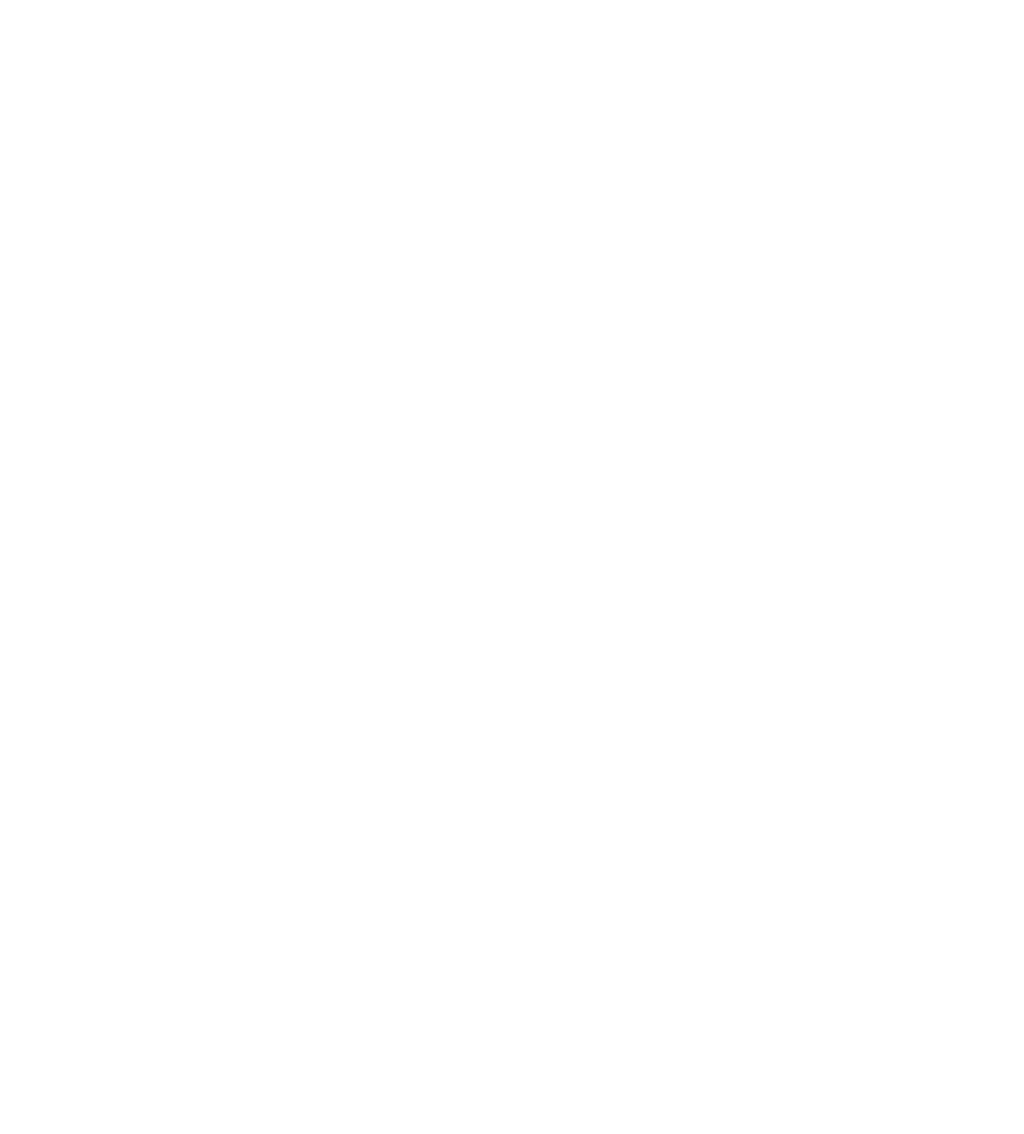
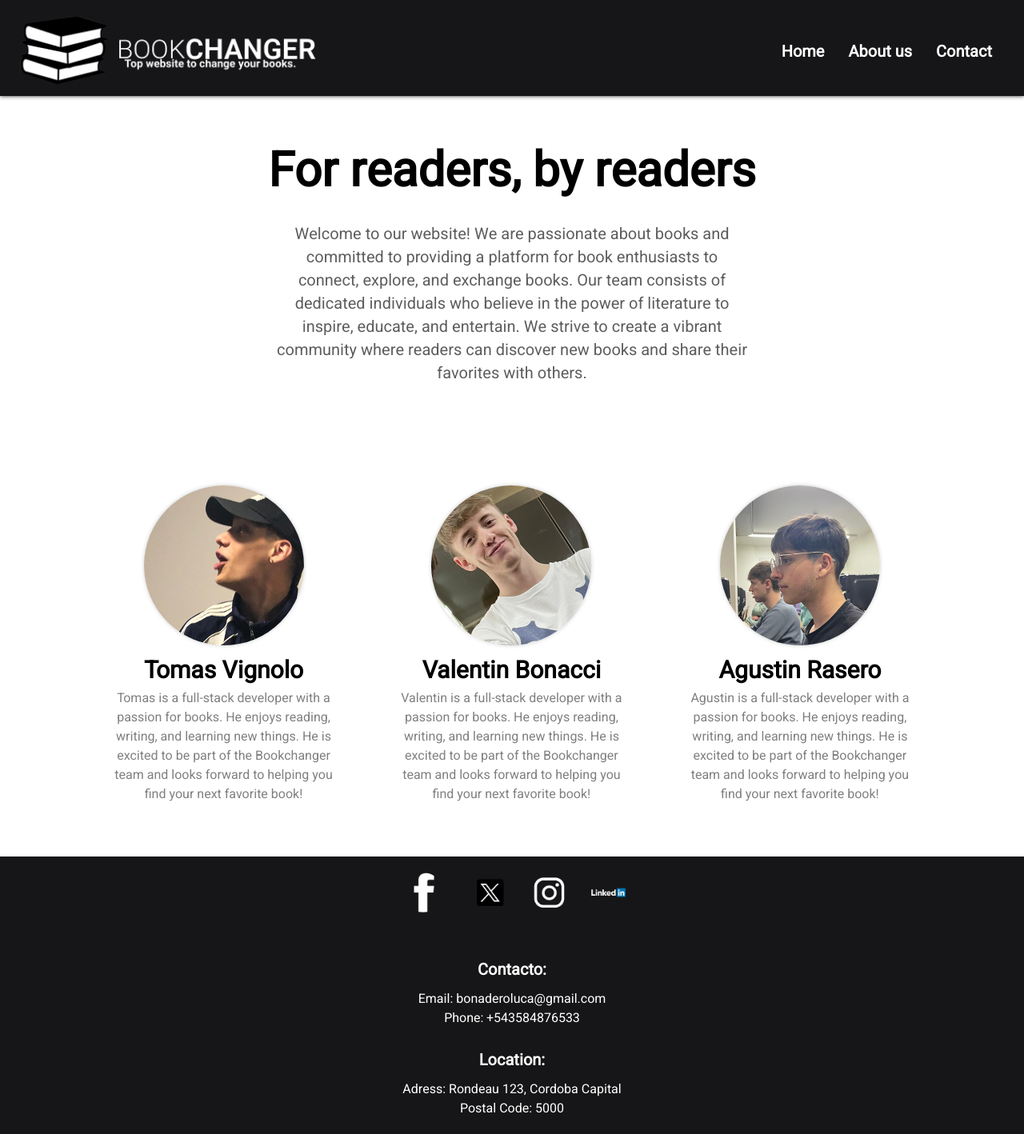
Before and after one commit to lucabonadero/tp-aw-v2, a website: page aboutus.html in a window 1280 px wide. Shown: the whole page at 80% size. Before the commit the page ends 800 px from the top, so only its background shows below. Drawn offline with Linux system fonts and the light colour scheme.

Commit message:
v3
v3-aboutus

```diff
--- a/aboutus.html
+++ b/aboutus.html
@@ -3,9 +3,75 @@
 <head>
     <meta charset="UTF-8">
     <meta name="viewport" content="width=device-width, initial-scale=1.0">
-    <title>Document</title>
+    <link rel="stylesheet" href="styles.css">
+    <link rel="icon" href="assets/icon.png  ">
+    <link href="https://fonts.googleapis.com/css?family=Heebo" rel="stylesheet">
+    <title>Bookchanger - About Us</title>
 </head>
 <body>
+    <header class="header">
+        <img src="assets/bookchangerlogov4.png" alt="Bookchanger logo" class="header__logo">
+        <nav class="header__menu">
+            <a href="index.html">Home</a>
+            <a href="aboutus.html">About us</a>
+            <a href="contact.html">Contact</a>
+        </nav>
+    </header>
+    <!-- Contenido para aboutus.html -->
+<main>
+    <section class="quienes-somos">
+      <h1>For readers, by readers</h1>
+      <p>Welcome to our website! We are passionate about books and committed to providing a platform for book enthusiasts to connect, explore, and exchange books. Our team consists of dedicated individuals who believe in the power of literature to inspire, educate, and entertain. We strive to create a vibrant community where readers can discover new books and share their favorites with others.</p>
+    </section>
+
+    <section class="nuestro-equipo">
+      <!-- Fotos -->
+      <div class="nuestroequipo__contenedorimagenes">
+        <figure>
+            <img src="assets/teimi.jpg" alt="Tomas Vignolo" class="nuestro-equipo__foto">
+            <h3>Tomas Vignolo</h3>
+            <p>Tomas is a full-stack developer with a passion for books. He enjoys reading, writing, and learning new things. He is excited to be part of the Bookchanger team and looks forward to helping you find your next favorite book!</p>
+        </figure>
+
+        <figure>
+            <img src="assets/valen.jpg" alt="Valentin Bonacci" class="nuestro-equipo__foto">
+            <h3>Valentin Bonacci</h3>
+            <p>Valentin is a full-stack developer with a passion for books. He enjoys reading, writing, and learning new things. He is excited to be part of the Bookchanger team and looks forward to helping you find your next favorite book!</p>
+        </figure>
+        <figure>
+            <img src="assets/agus.jpg" alt="Agustin Rasero" class="nuestro-equipo__foto">
+            <h3>Agustin Rasero</h3>
+            <p>Agustin is a full-stack developer with a passion for books. He enjoys reading, writing, and learning new things. He is excited to be part of the Bookchanger team and looks forward to helping you find your next favorite book!</p>
+        </figure>
+
+
+      </div>
+    </section>
+
+  </main>
+
+
+    <footer class="footer">
+
+        <div class="redes-sociales">
+          <a href="#" class="footer__redes-sociales"><img src="assets/facebook.png" alt="Facebook" class="footer__redes-sociales"></a>
+          <a href="#" class="footer__redes-sociales"><img src="assets/twitter.png" alt="Twitter"></a>
+          <a href="#" class="footer__redes-sociales"><img src="assets/instagram.png" alt="Instagram"></a>
+          <a href="#" class="footer__redes-sociales"><img src="assets/linkedin.png" alt="LinkedIn"></a>
+
+        <div class="footer__informacion-contacto">
+          <h4 class="footer__titulos">Contacto:</h4>
+          <p>Email: bonaderoluca@gmail.com</p>
+          <p>Phone: +543584876533</p>
+        </div>
+
+        <div class="footer__ubicacion">
+          <h4 class="footer__titulos">Location:</h4>
+          <p>Adress: Rondeau 123, Cordoba Capital</p>
+          <p>Postal Code: 5000</p>
+        </div>
+
+      </footer>
 
 </body>
 </html>
--- a/styles.css
+++ b/styles.css
@@ -85,7 +85,7 @@ header:hover{
 
 
 /*
-MAIN
+MAIN INDEX.HTML
 */
 .parientes__div{
     display: flex;
@@ -411,6 +411,72 @@ MAIN
 /****************************************/
 
 
+/*
+MAIN ABOUTUS.HTML
+*/
+.nuestroequipo__contenedorimagenes{
+    display: flex;
+    align-items: center;
+    margin-left: 100px;
+    margin-right: 100px;
+    margin-top: 50px;
+    margin-bottom: 50px;
+
+}
+.nuestroequipo__contenedorimagenes img{
+    width: 200px;
+    height: 200px;
+    border-radius: 50%;
+    margin: 10px;
+    box-shadow: 0px 0px 5px #ccc;
+    transition: all 0.3s ease-in-out;
+}
+.nuestroequipo__contenedorimagenes h3{
+    font-size: 30px;
+    text-wrap: wrap;
+
+}
+.nuestroequipo__contenedorimagenes p{
+    vertical-align: bottom;
+    display: table-cell;
+    color: gray;
+
+}
+.nuestroequipo__contenedorimagenes figure{
+    display: flex;
+    flex-direction: column;
+    align-items: center ;
+    text-align: center;
+}
+
+.quienes-somos{
+    display: flex;
+    flex-direction: column;
+    align-items: center;
+    margin-left: 100px;
+    margin-right: 100px;
+    margin-top: 50px;
+    margin-bottom: 50px;
+    text-align: center;
+
+}
+.quienes-somos h1{
+    font-weight: bolder;
+    font-size: 60px;
+    margin-bottom: 20px;
+}
+.quienes-somos p{
+    width: 55%;
+    font-weight: lighter;
+    font-size: 20px;
+    color: rgb(94, 92, 92);
+}
+
+
+/****************************************/
+
+
+
 
   /**********************FOOTER**************************/
 .footer {
```
Also changed, not shown: index.html (+2 -2 lines), assets/37750afb-a37b-408f-9679-04f84d1399d7.jpg (added), assets/3b68ea69-207a-46f3-b259-16cc44a9f190.jpg (added), assets/agus.jpg (added), assets/cc17862f-4f5e-4b9e-9ed7-151b931289a9.jpg (added), assets/teimi.jpg (added), assets/tomi.png (added), assets/valen.jpg (added).
